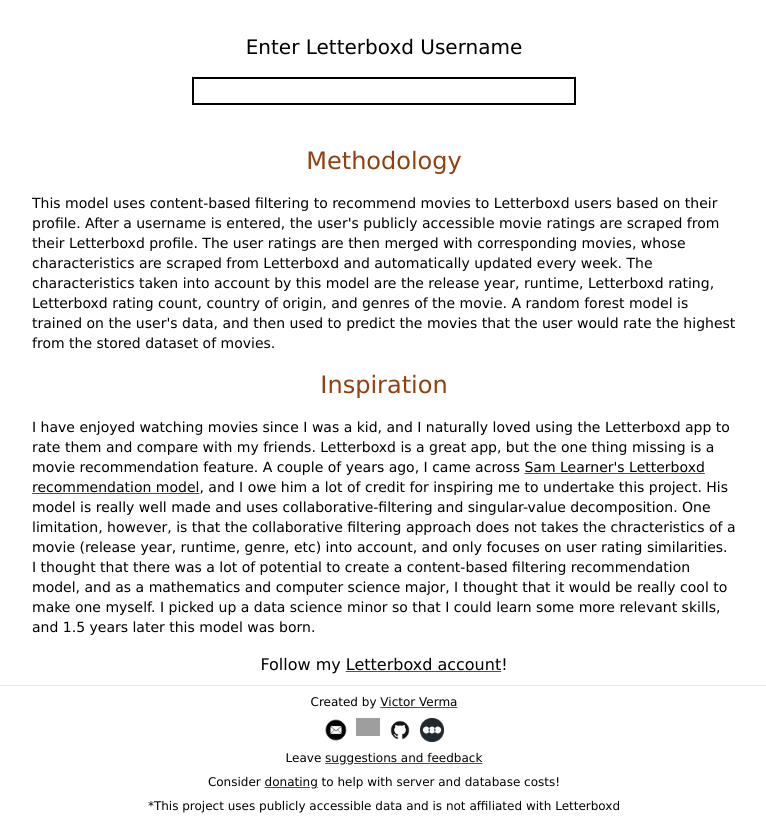
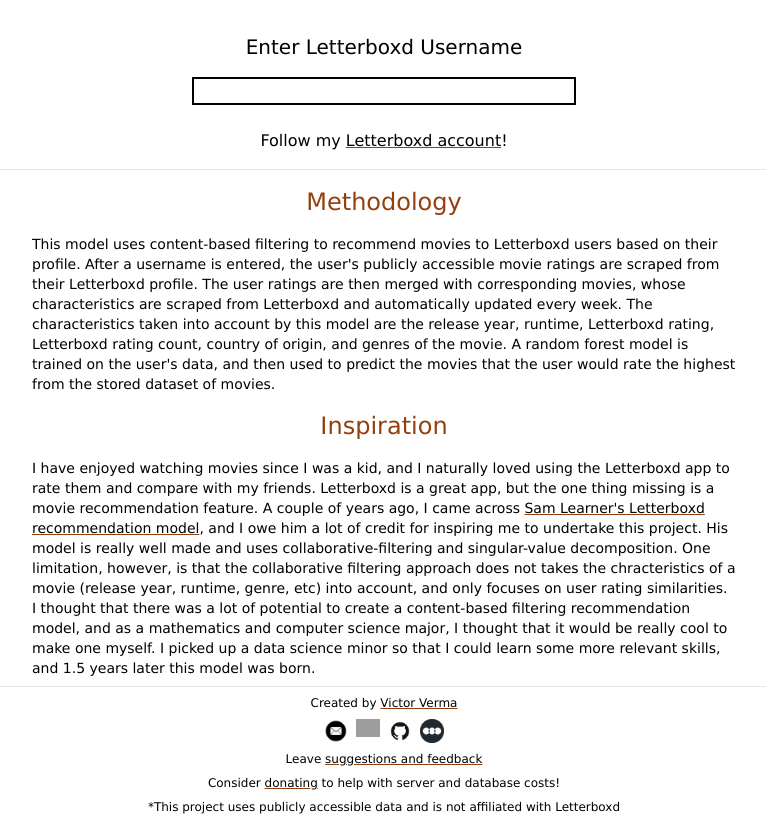
Before and after one commit to victorverma3/Letterboxd-Movie-Recommendations, a React (Vite) app in the folder frontend/: page / in a window 1280 px wide. Shown: the part 480-1311 px from the top of the page, without its empty margins (256-1022 px from the left). Built offline with nearby package versions, Linux system fonts and the light colour scheme; no server answers; grey boxes are pictures that could not be loaded.

Commit message:
moved my Letterboxd link higher on the page

```diff
--- a/frontend/src/pages/Home.tsx
+++ b/frontend/src/pages/Home.tsx
@@ -9,7 +9,19 @@
             <div className="mt-4">
                 <Recommendation />
             </div>
-            <div className="w-4/5 sm:w-3/5 min-w-24 sm:min-w-96 mx-auto mt-4 flex flex-col">
+            <h3 className="mx-auto mt-4 text-center">
+                Follow my{" "}
+                <a
+                    className="underline decoration-amber-800 hover:text-amber-800 hover:shadow-md"
+                    href="https://letterboxd.com/victorverma"
+                    target="_blank"
+                >
+                    Letterboxd account
+                </a>
+                !
+            </h3>
+            <hr className="mt-4" />
+            <div className="w-4/5 sm:w-3/5 min-w-24 sm:min-w-96 mx-auto flex flex-col">
                 <h2 className="mx-auto mt-4 text-amber-800 text-center text-xl sm:text-2xl">
                     Methodology
                 </h2>
@@ -59,17 +71,6 @@
                     data science minor so that I could learn some more relevant
                     skills, and 1.5 years later this model was born.
                 </p>
-                <h3 className="mx-auto mt-4 text-center">
-                    Follow my{" "}
-                    <a
-                        className="underline decoration-amber-800 hover:text-amber-800 hover:shadow-md"
-                        href="https://letterboxd.com/victorverma"
-                        target="_blank"
-                    >
-                        Letterboxd account
-                    </a>
-                    !
-                </h3>
             </div>
         </div>
     );
```
